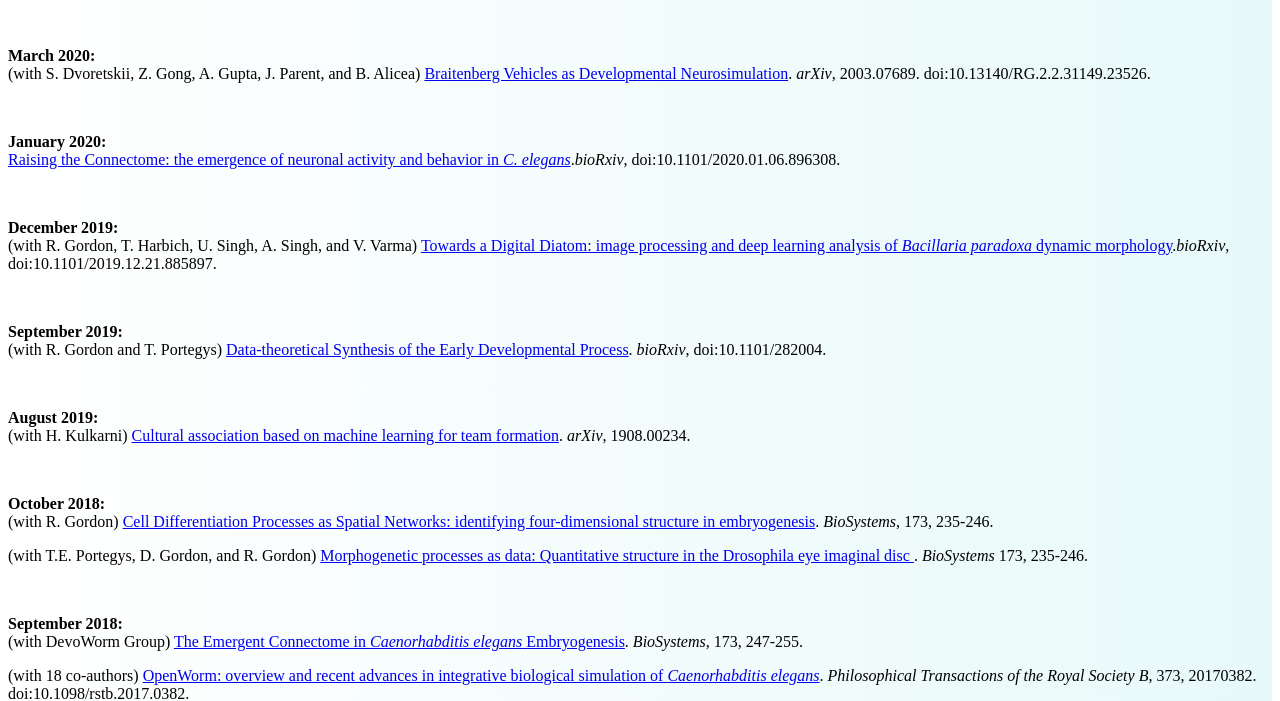
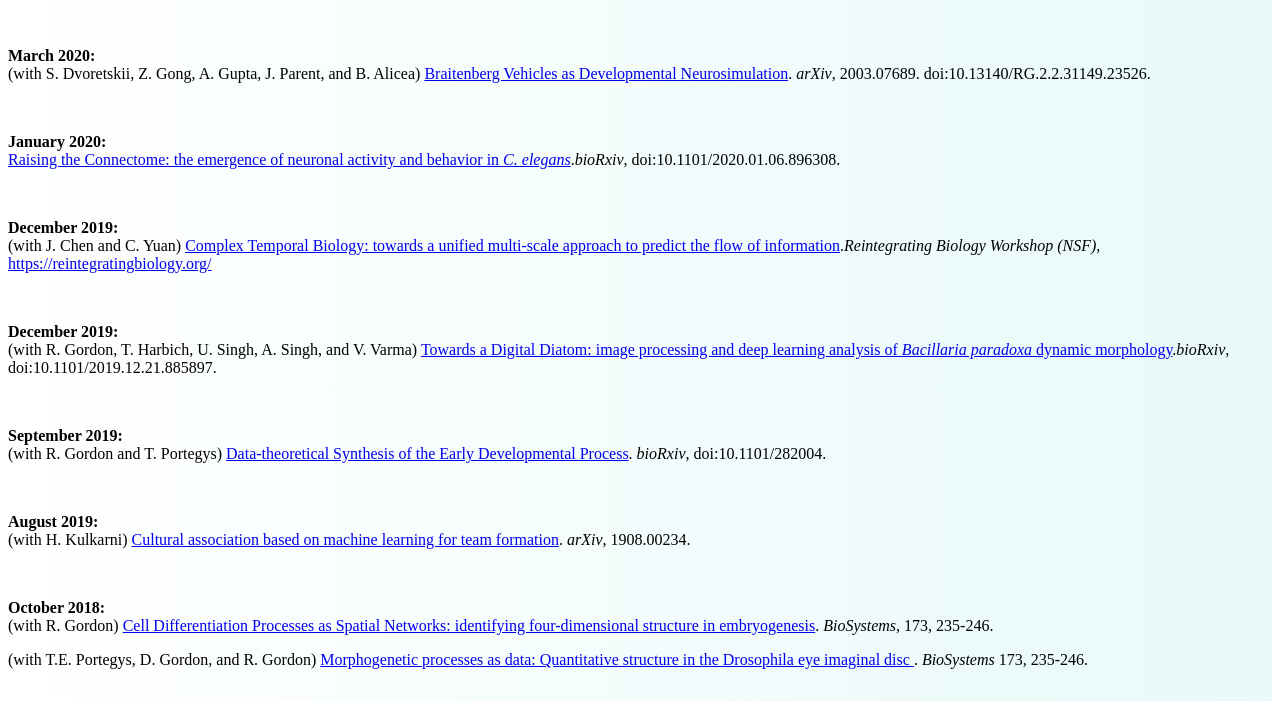
Before and after one commit to balicea/balicea.github.io, a plain HTML site: page Recent-work.html in a window 1280 px wide. Shown: the part 119-820 px from the top of the page. Drawn offline with Linux system fonts and the light colour scheme.

Commit message:
Update Recent-work.html

```diff
--- a/Recent-work.html
+++ b/Recent-work.html
@@ -21,6 +21,9 @@
 <BR>
      <p><b>January 2020:</b><br>
 <a href="https://www.biorxiv.org/content/10.1101/2020.01.06.896308v1">Raising the Connectome: the emergence of neuronal activity and behavior in <i>C. elegans</i></A>.<i>bioRxiv</i>, doi:10.1101/2020.01.06.896308. </p>
+<BR>
+<p><b>December 2019:</b><br>
+(with J. Chen and C. Yuan) <a href="https://reintegratingbiology.org/wp-content/uploads/2019/12/Complex-Temporal-Biology-Bradly-Alicea.pdf"> Complex Temporal Biology: towards a unified multi-scale approach to predict the flow of information</A>.<i>Reintegrating Biology Workshop (NSF)</i>, <a href="https://reintegratingbiology.org/"> https://reintegratingbiology.org/ </A> </p>
 <BR>
      <p><b>December 2019:</b><br>
 (with R. Gordon, T. Harbich, U. Singh, A. Singh, and V. Varma) <a href="https://www.biorxiv.org/content/10.1101/2019.12.21.885897v1"> Towards a Digital Diatom: image processing and deep learning analysis of <i>Bacillaria paradoxa</i> dynamic morphology</A>.<i>bioRxiv</i>, doi:10.1101/2019.12.21.885897. </p>
```
